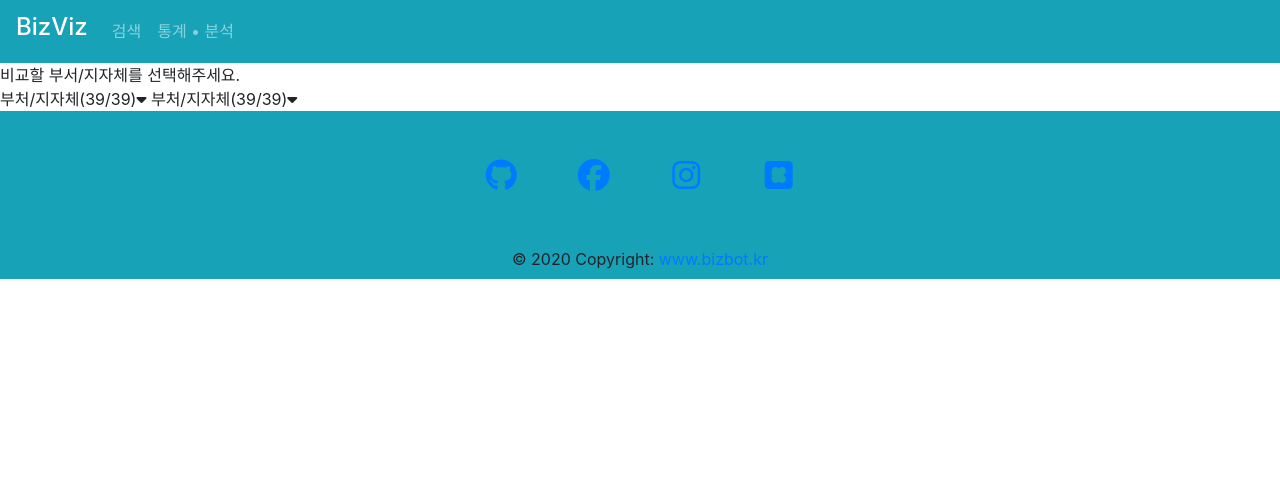
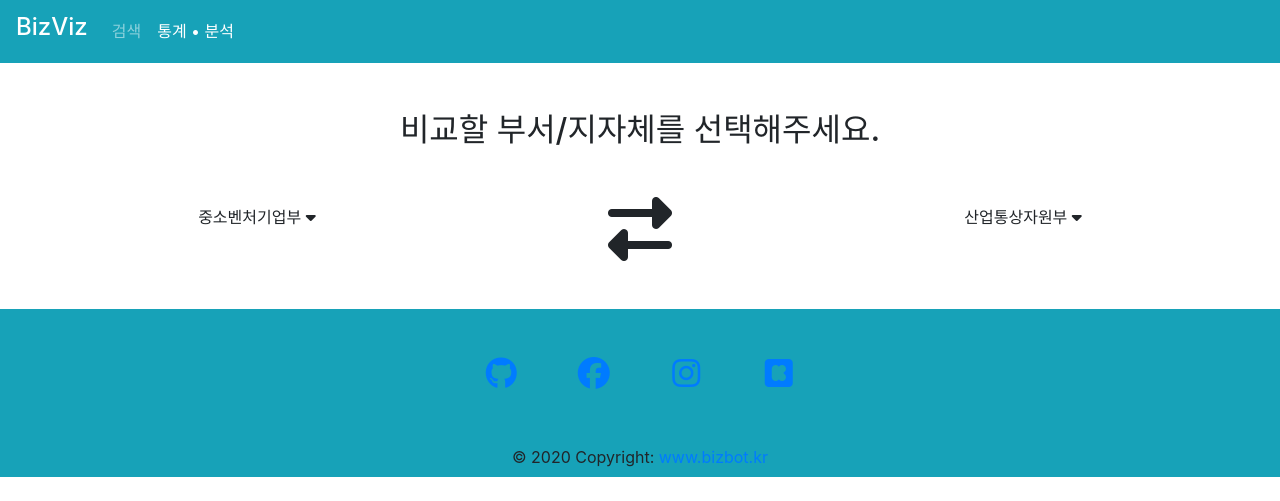
Before and after one commit to bin7665/BizViz, a Django app: template BizViz/templates/BizViz/statistics.html in a window 1280 px wide. Shown: the top 501 px of the page. Run offline with Django 3.2, Linux system fonts and the light colour scheme; the template is opened without the code that fills it, so the values that code supplies are empty; some libraries are stand-ins or nearby versions.

Commit message:
Update 2020.07.28 html 부트스트랩 적용

```diff
--- a/BizViz/templates/BizViz/base.html
+++ b/BizViz/templates/BizViz/base.html
@@ -42,14 +42,7 @@
         </button>
         <div class="navbar-collapse collapse" id="navbar">
           <ul class="navbar-nav">
-            <li class="nav-item">
-              <a class="nav-link" href="/"
-                >검색<span class="sr-only">Home</span></a
-              >
-            </li>
-            <li class="nav-item">
-              <a class="nav-link" href="/statistics/">통계 • 분석</a>
-            </li>
+            {% block active %} {% endblock %}
           </ul>
         </div>
       </nav>
--- a/BizViz/templates/BizViz/content.html
+++ b/BizViz/templates/BizViz/content.html
@@ -1,3 +1,3 @@
-지원사업 내용이 보여질 페이지입니다. <br />
-Support project name: {{ support.project_name }}<br />
-<iframe src="{{ URL }}"" frameborder="0"></iframe>
+<div class="support-container">
+    <iframe src="{{ URL }}"" frameborder="0" style="width: 63rem; height: 100%;"></iframe>
+</div>
--- a/BizViz/templates/BizViz/statistics.html
+++ b/BizViz/templates/BizViz/statistics.html
@@ -1,23 +1,38 @@
-{% extends 'BizViz/base.html' %} {% block content %}
+{% extends 'BizViz/base.html' %} {% block active %}
+<li class="nav-item">
+  <a class="nav-link" href="/">검색<span class="sr-only">Home</span></a>
+</li>
+<li class="nav-item active">
+  <a class="nav-link" href="/statistics/">통계 • 분석</a>
+</li>
+{% endblock %} {% block content %}
 <div class="content">
   <div class="main-statistics-compare">
-    <div class="statistics-compare-select">
-      비교할 부서/지자체를 선택해주세요.
-      <br />
-      <span class="compare-selected-depart">
-        부처/지자체(39/39)<i class="fas fa-caret-down"></i>
-      </span>
-      <span class="compare-selected-depart">
-        부처/지자체(39/39)<i class="fas fa-caret-down"></i>
-      </span>
+    <div class="statistics-compare-title m-5 text-center">
+      <h2>
+        비교할 부서/지자체를 선택해주세요.
+      </h2>
     </div>
-    <div class="statistics-compare-area">
-      <div class="statistics-container">
+    <div class="statistics-compare-area d-flex justify-content-around mb-5">
+      <div class="statistics-container ml-5">
+        <div class="select-depart m-2">
+          <span class="compare-selected-depart">
+            중소벤처기업부 <i class="fas fa-caret-down"></i>
+          </span>
+        </div>
         <!-- <iframe src="1" frameborder="0"></iframe> -->
         {{ basic }}
       </div>
-      <div class="statistics-container">
+      <div class="compare-exchange align-self-center">
+        <i class="fas fa-exchange-alt fa-4x"></i>
+      </div>
+      <div class="statistics-container mr-5">
         <!-- <iframe src="2" frameborder="0"></iframe> -->
+        <div class="select-depart m-2">
+          <span class="compare-selected-depart">
+            산업통상자원부 <i class="fas fa-caret-down"></i>
+          </span>
+        </div>
         {{ compare }}
       </div>
     </div>
```
Also changed, not shown: BizViz/templates/BizViz/department.html (+63 -18 lines), BizViz/templates/BizViz/index.html (+14 -4 lines).
